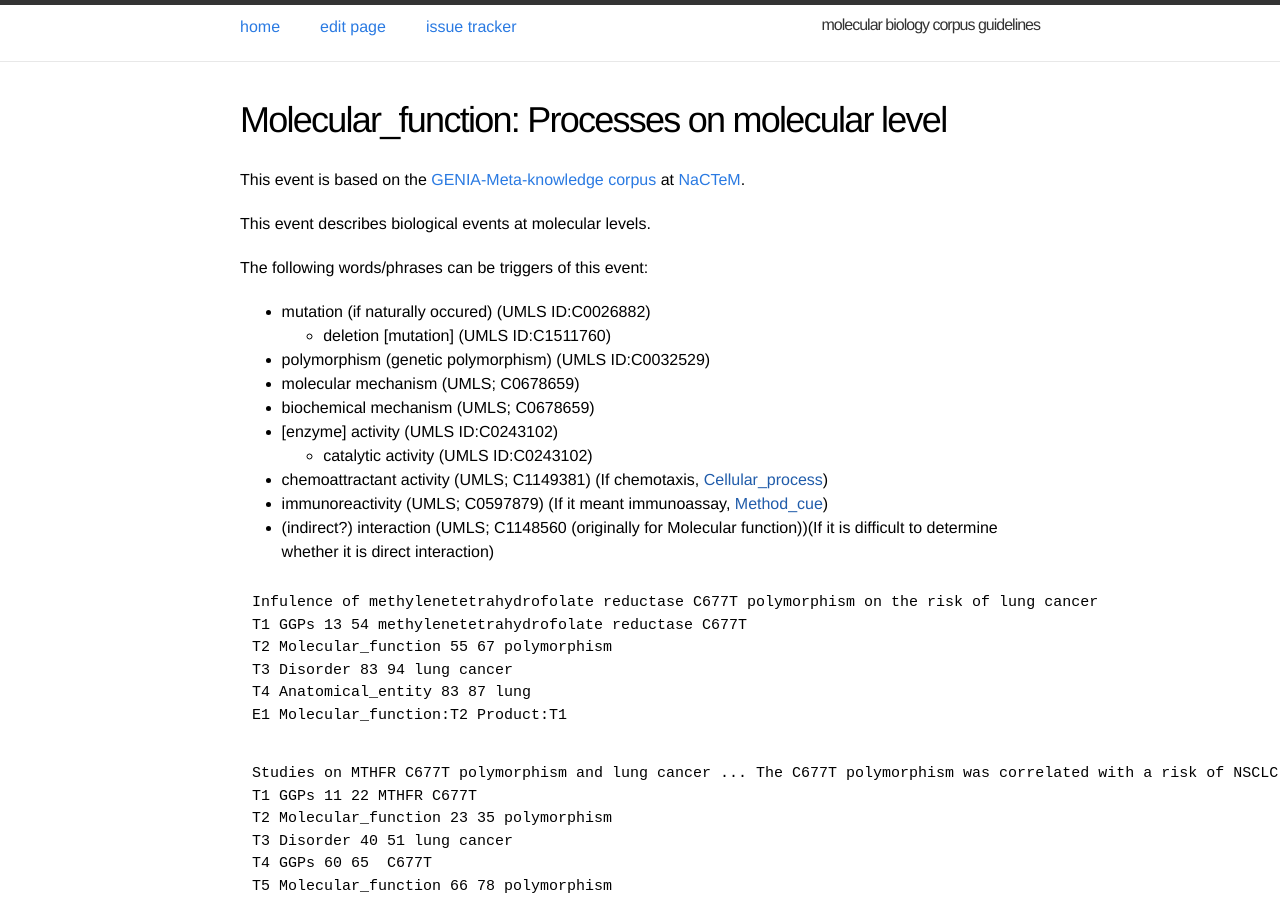
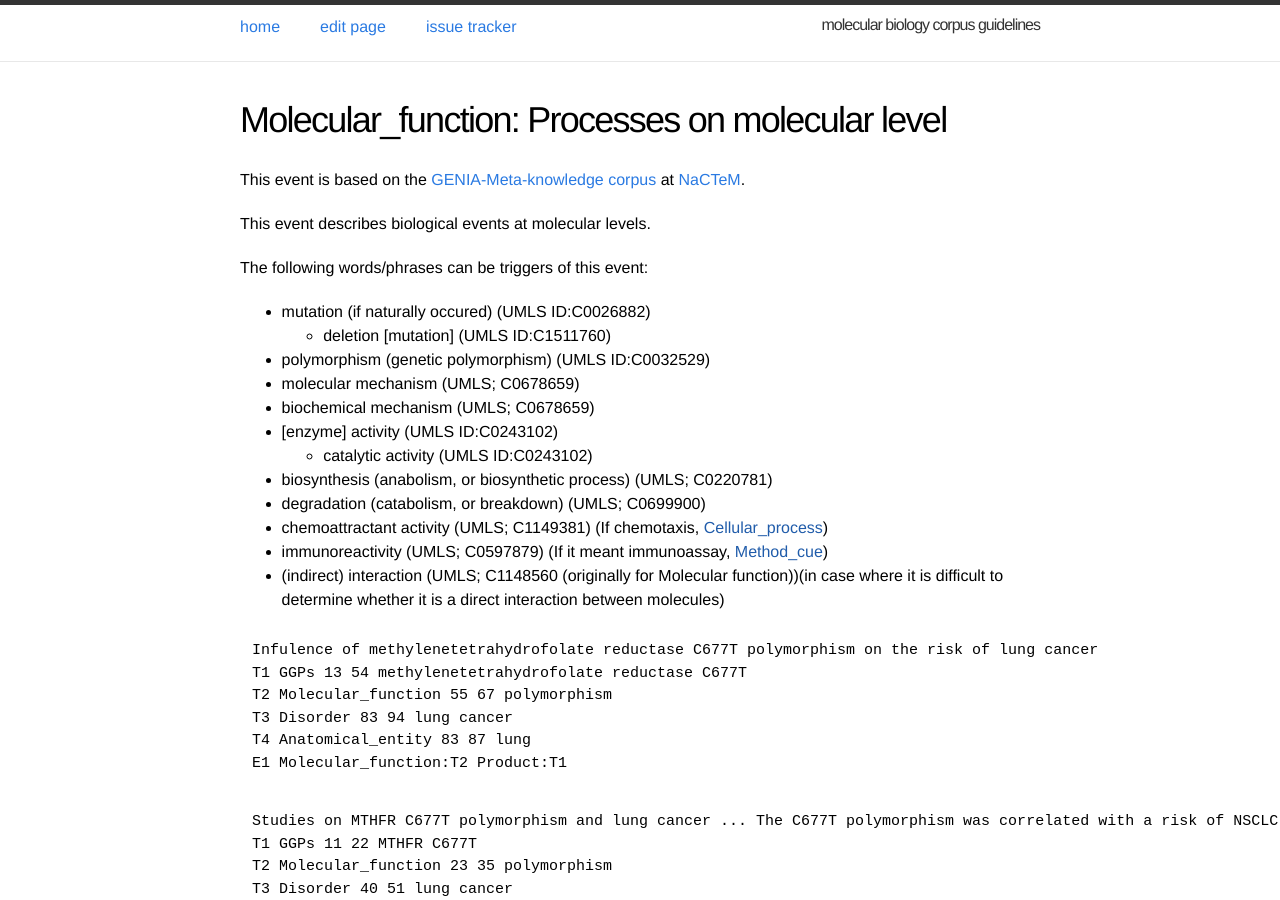
Before and after one commit to ezcatdb/molbiol_lung_corpus-guidelines, a Jekyll site: the page built from _event/Molecular_function.md, in a window 1280 px wide and 900 px high. Built offline with Jekyll 4.4.1, drawn with Linux system fonts in a browser that asks for light colours.

Commit message:
additional trigger words included in _event/Molecular_function.md

```diff
--- a/_event/Molecular_function.md
+++ b/_event/Molecular_function.md
@@ -20,9 +20,11 @@ The following words/phrases can be triggers of this event:
 - biochemical mechanism (UMLS; C0678659)
 - [enzyme] activity (UMLS ID:C0243102)
   - catalytic activity (UMLS ID:C0243102)
+- biosynthesis (anabolism, or biosynthetic process) (UMLS; C0220781)
+- degradation (catabolism, or breakdown) (UMLS; C0699900)
 - chemoattractant activity (UMLS; C1149381) (If chemotaxis, [Cellular_process]())
 - immunoreactivity (UMLS; C0597879) (If it meant immunoassay, [Method_cue]())
-- (indirect?) interaction (UMLS; C1148560 (originally for Molecular function))(If it is difficult to determine whether it is direct interaction)
+- (indirect) interaction (UMLS; C1148560 (originally for Molecular function))(in case where it is difficult to determine whether it is a direct interaction between molecules)
 
 ~~~ ann
 Infulence of methylenetetrahydrofolate reductase C677T polymorphism on the risk of lung cancer
```
